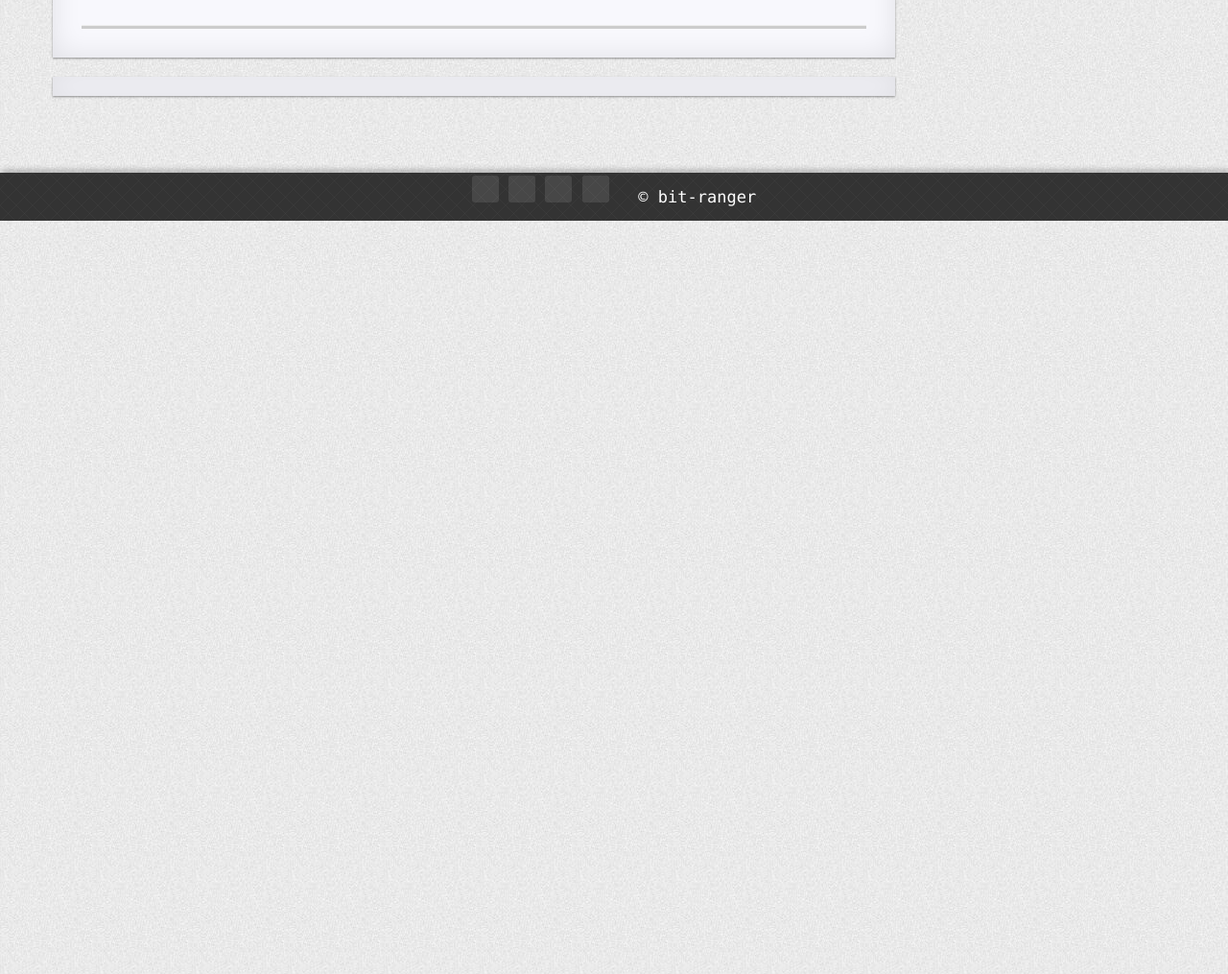
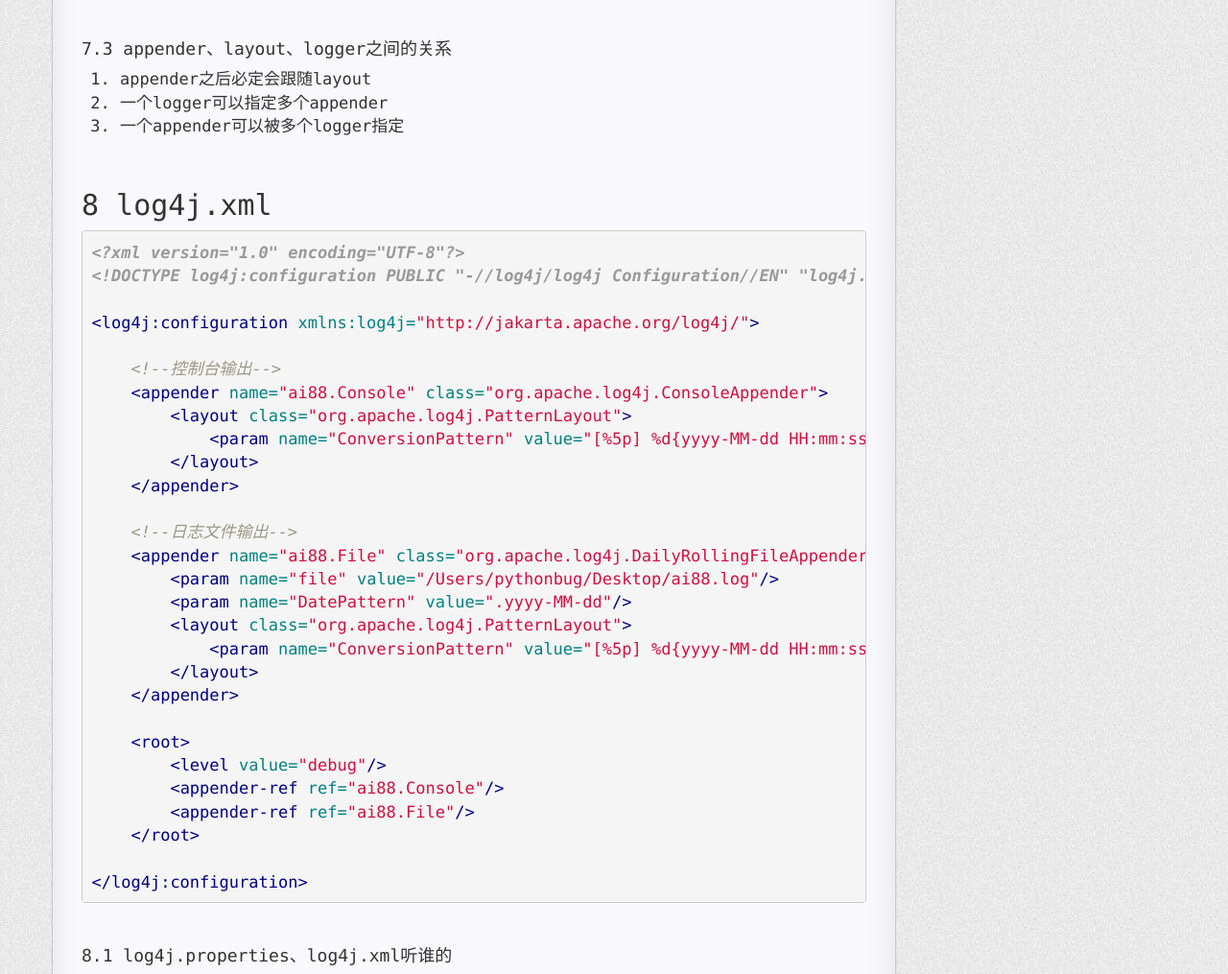
Before and after one commit to pythonbug/pythonbug.github.io, a Jekyll site: the page built from _posts/2020-10-03-log4j.md, in a window 1280 px wide and 1400 px high, scrolled down 9159 px. Shown: the part 354-1369 px from the top of the window at 96% size. Built offline with Jekyll 4.4.1, drawn with Linux system fonts in a browser that asks for light colours; nearby versions of some CDN libraries; comment, search, counter and statistics services are not loaded; a style sheet for code colours, icons or effects is not loaded; some of the changed text lies outside the part shown; grey boxes are pictures that could not be loaded.

Commit message:
添加youtube视频

````diff
--- a/_posts/2020-10-03-log4j.md
+++ b/_posts/2020-10-03-log4j.md
@@ -371,3 +371,55 @@
     framespacing="0"
     allowfullscreen="true">
 </iframe>
+
+&nbsp;
+#### 7.3 appender、layout、logger之间的关系
+1. appender之后必定会跟随layout
+2. 一个logger可以指定多个appender
+3. 一个appender可以被多个logger指定
+
+&nbsp;
+## 8 log4j.xml
+```xml
+<?xml version="1.0" encoding="UTF-8"?>
+<!DOCTYPE log4j:configuration PUBLIC "-//log4j/log4j Configuration//EN" "log4j.dtd">
+
+<log4j:configuration xmlns:log4j="http://jakarta.apache.org/log4j/">
+
+    <!--控制台输出-->
+    <appender name="ai88.Console" class="org.apache.log4j.ConsoleAppender">
+        <layout class="org.apache.log4j.PatternLayout">
+            <param name="ConversionPattern" value="[%5p] %d{yyyy-MM-dd HH:mm:ss,SSS} %l %m%n"/>
+        </layout>
+    </appender>
+
+    <!--日志文件输出-->
+    <appender name="ai88.File" class="org.apache.log4j.DailyRollingFileAppender">
+        <param name="file" value="/Users/pythonbug/Desktop/ai88.log"/>
+        <param name="DatePattern" value=".yyyy-MM-dd"/>
+        <layout class="org.apache.log4j.PatternLayout">
+            <param name="ConversionPattern" value="[%5p] %d{yyyy-MM-dd HH:mm:ss,SSS} %l %m%n"/>
+        </layout>
+    </appender>
+
+    <root>
+        <level value="debug"/>
+        <appender-ref ref="ai88.Console"/>
+        <appender-ref ref="ai88.File"/>
+    </root>
+
+</log4j:configuration>
+```
+
+&nbsp;
+#### 8.1 log4j.properties、log4j.xml听谁的
+<iframe
+    width="800"
+    height="450"
+    src="https://www.youtube.com/embed/gV9nRnR004M"
+    scrolling="no"
+    border="0"
+    frameborder="no"
+    framespacing="0"
+    allowfullscreen="true">
+</iframe>
````
